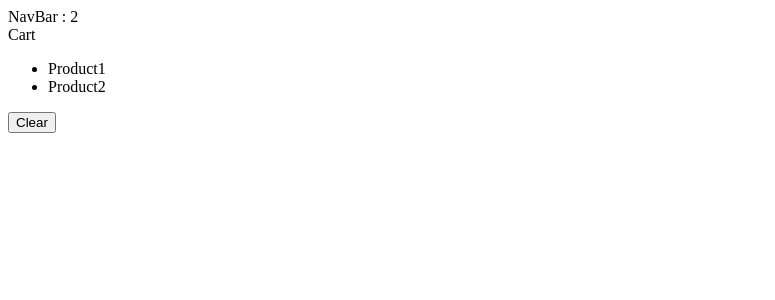
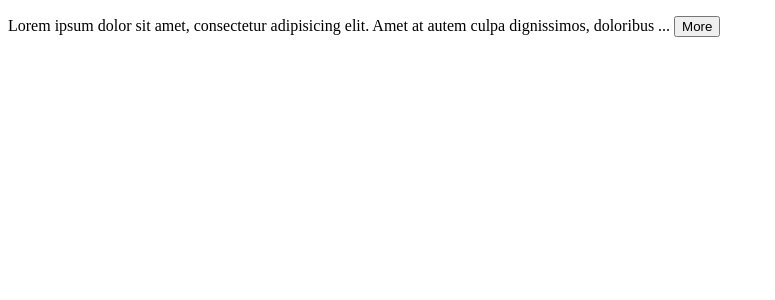
Before and after one commit to elmastahsin/react-app, a React (Vite) app: page / in a window 1280 px wide. Shown: the top 300 px of the page, without its empty margins (0-775 px from the left). Built offline with nearby package versions, Linux system fonts and the light colour scheme.

Commit message:
Exercise- Building an ExpandableText Component

```diff
--- a/src/App.tsx
+++ b/src/App.tsx
@@ -2,6 +2,7 @@ import {useState} from "react";
 import produce from 'immer';
 import NavBar from "./components/NavBar";
 import Cart from "./components/Cart";
+import ExpandableText from "./components/ExpandableText";
 
 function App() {
 
@@ -10,9 +11,14 @@ function App() {
 
     return (
         <div>
-
-            <NavBar cartItemsCount={cartItems.length}/>
-            <Cart cartItems={cartItems} onClear={()=>setCartItems([])} />
+            <ExpandableText>Lorem ipsum dolor sit amet, consectetur adipisicing elit. Amet at autem culpa dignissimos,
+                doloribus, et excepturi facilis hic, inventore itaque laudantium nobis omnis pariatur quidem quod sunt
+                voluptate? Aspernatur assumenda doloremque ducimus eius ex labore modi quaerat? Commodi, deleniti
+                ducimus eos, error eum ex labore libero nemo non nostrum perspiciatis quae reiciendis saepe totam velit.
+                Alias architecto commodi culpa harum id, impedit natus omnis, optio recusandae repellat repudiandae
+                suscipit veritatis voluptas! Amet aperiam asperiores assumenda delectus, dignissimos dolorum earum eum,
+                fuga illum iusto labore magni nesciunt obcaecati officia omnis quaerat quas quia repellendus repudiandae
+                sint! Aperiam corporis ducimus mollitia soluta?</ExpandableText>
         </div>);
 }
 
--- /dev/null
+++ b/src/components/ExpandableText.tsx
@@ -0,0 +1,17 @@
+import React, {useState} from 'react'
+
+
+interface Props {
+    children: string;
+    maxChars?: number;
+}
+
+const ExpandableText = ({children,maxChars =100}: Props) => {
+
+    const [isExpanded,setExpanded] = useState(false)
+    if (children.length <= maxChars) return <p>{children}</p>
+    const visibleText = isExpanded?children: children.substring(0, maxChars);
+    return <p>{visibleText} ... <button onClick={()=>setExpanded(!isExpanded)}>{isExpanded?'Less':'More'}</button></p>
+}
+
+export default ExpandableText
```
